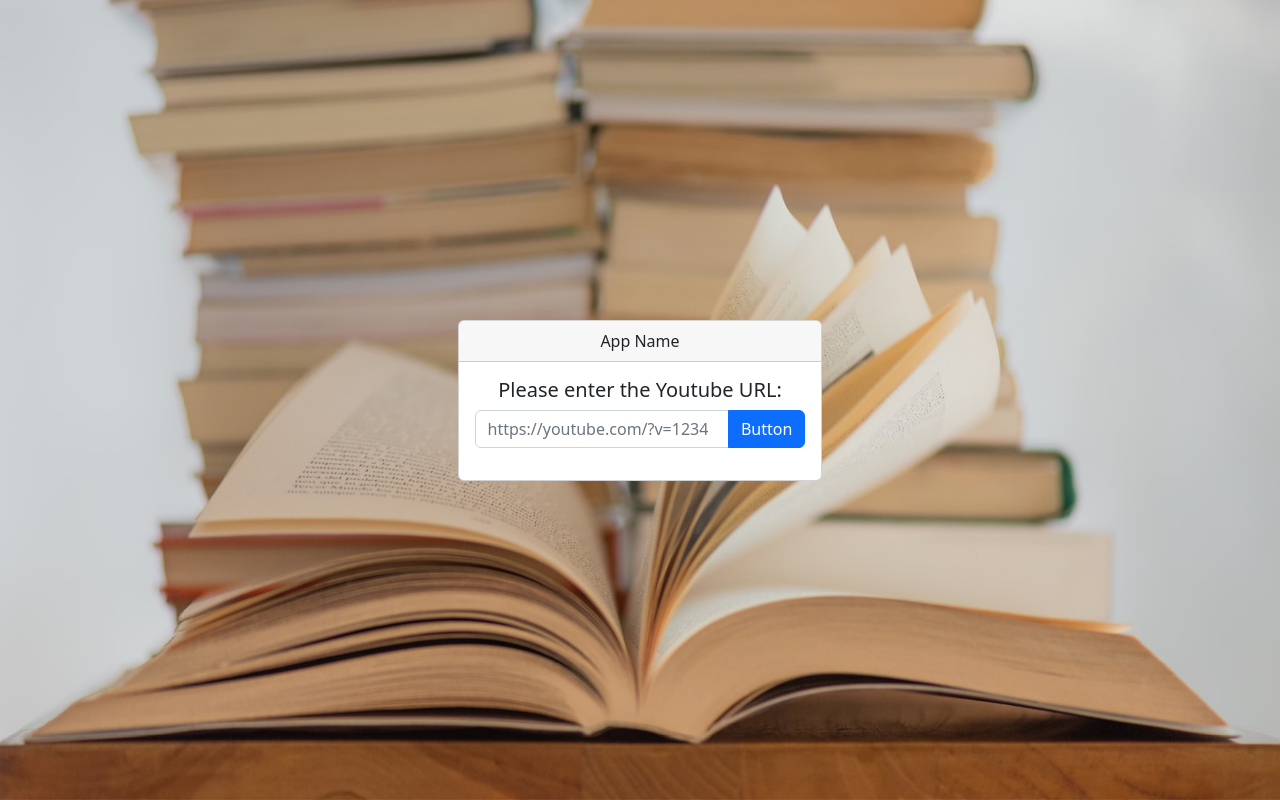
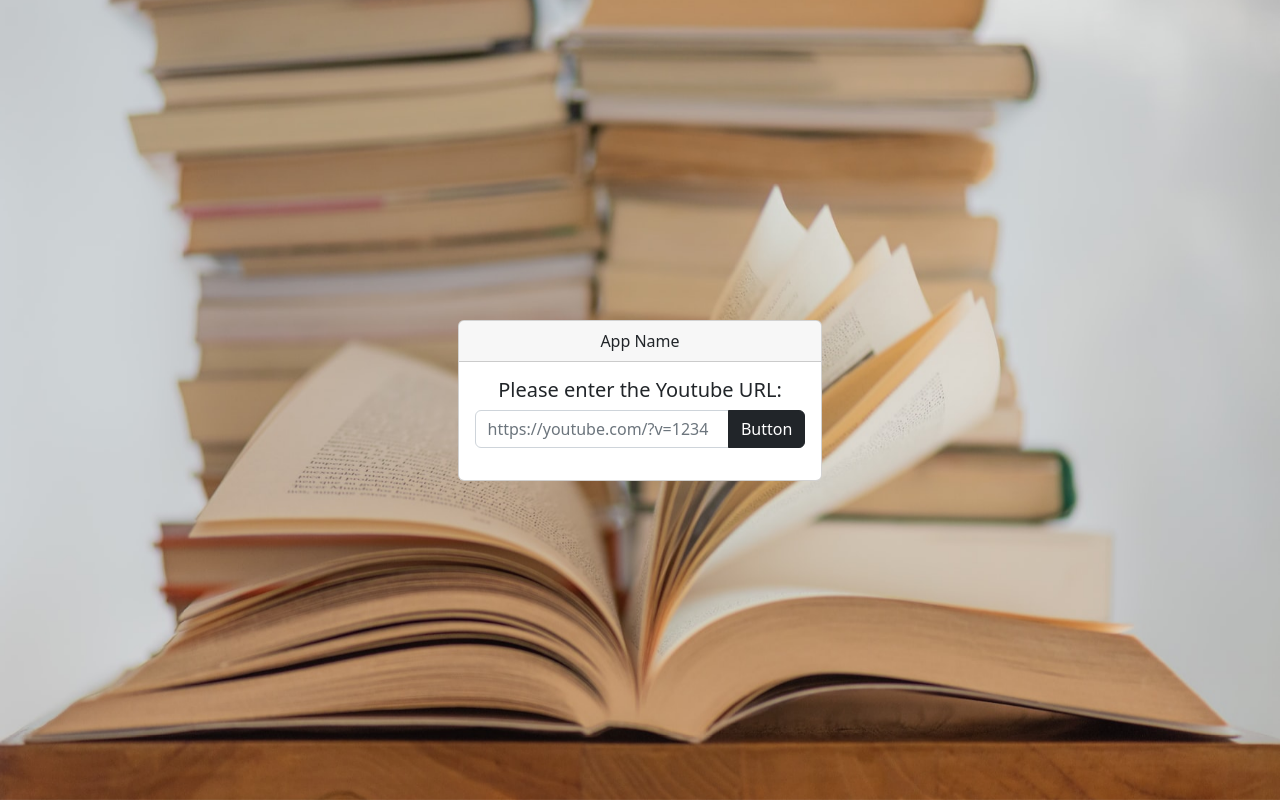
Before and after one commit to bardia13/HackTheChangeYYC, a Next.js app in the folder client/: page / in a window 1280 px wide. Built offline with nearby package versions, Linux system fonts and the light colour scheme.

Commit message:
Add title

```diff
--- a/client/pages/index.js
+++ b/client/pages/index.js
@@ -36,6 +36,8 @@ export default function Home() {
         width: '30%'
     }
 
+    document.title = "App Name";
+
     return (
         <div className='p-8 justify-center items-center h-screen flex' style={divStyle}>
             <Card className="text-center" style={cardStyle}>
@@ -51,7 +53,7 @@ export default function Home() {
                                     type='text'
                                     id='video-link'
                                 />
-                                <Button variant="primary" id="button-addon2" type='submit'>
+                                <Button variant="dark" id="button-addon2" type='submit'>
                                     Button
                                 </Button>
                             </InputGroup>
```
